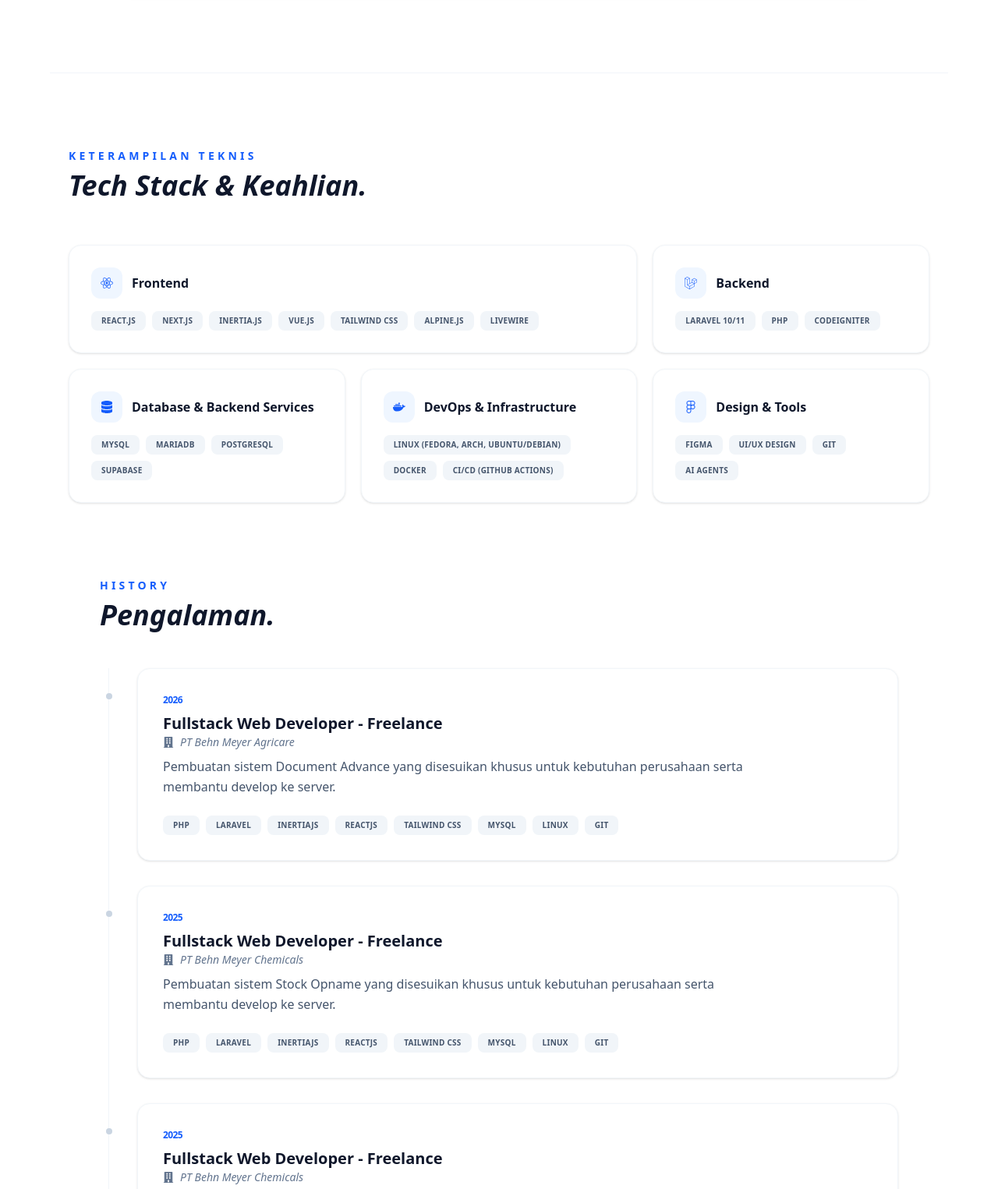
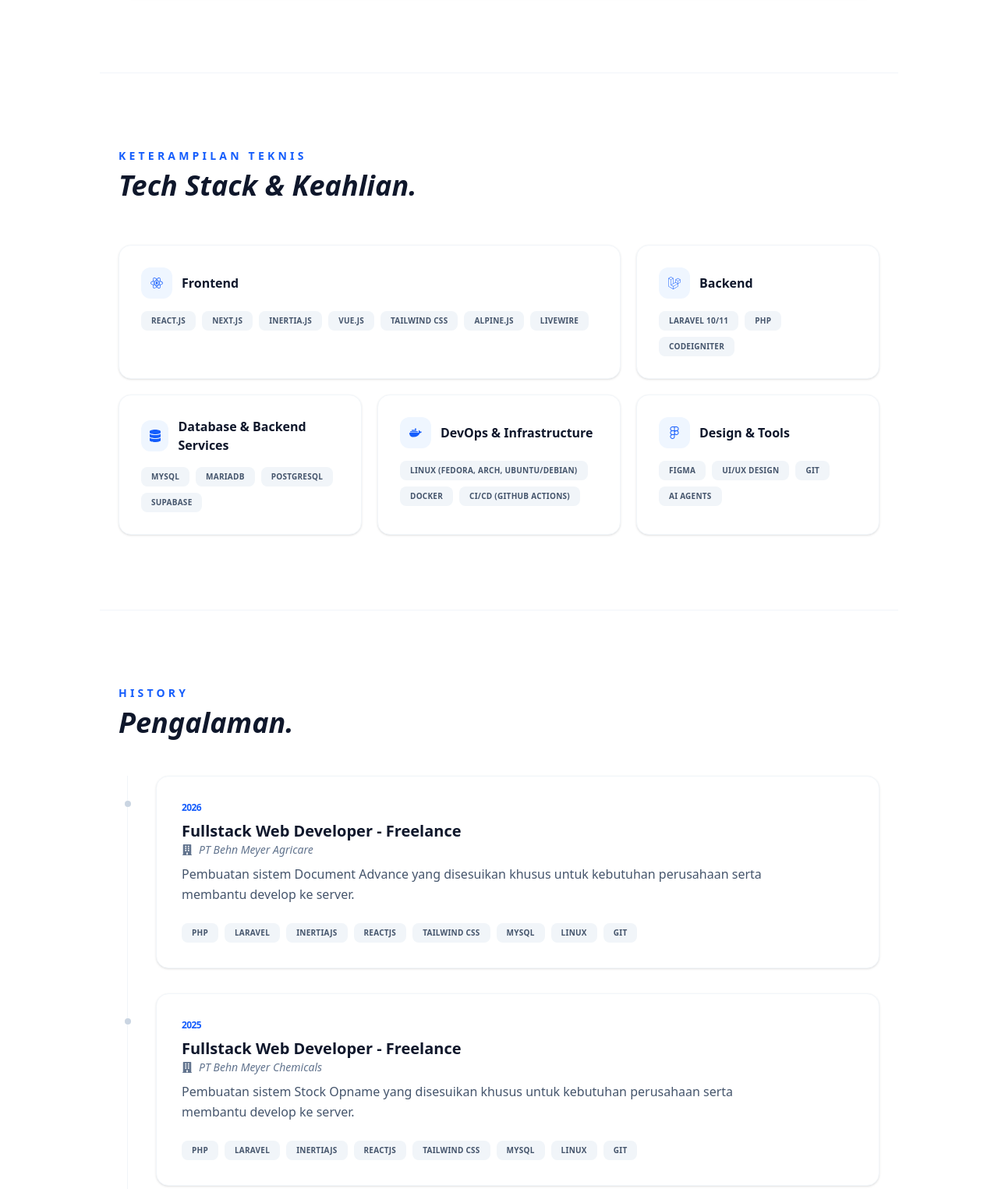
Before and after one commit to mridwane/mridwane.github.io, an Astro site: page / in a window 1280 px wide. Shown: the part 1471-2996 px from the top of the page at 78% size. Built offline with nearby package versions, Linux system fonts and the light colour scheme; Astro itself is replaced by a stand-in of ours.

Commit message:
style: standardize all section widths to max-w-5xl for consistency

```diff
--- a/src/components/Contact.astro
+++ b/src/components/Contact.astro
@@ -1,7 +1,7 @@
 ---
 // Kontak Section - Final Call to Action
 ---
-<section id="kontak" class="py-32 max-w-6xl mx-auto px-6 text-center overflow-hidden">
+<section id="kontak" class="py-32 max-w-5xl mx-auto px-6 text-center overflow-hidden">
   <div class="relative py-20 rounded-2xl bg-slate-50 dark:bg-slate-900/30 border border-slate-100 dark:border-blue-500/10" data-aos="zoom-in">
 
     <div class="absolute top-0 left-1/2 -translate-x-1/2 w-64 h-64 bg-blue-500/10 blur-[100px] pointer-events-none"></div>
--- a/src/components/Experience.astro
+++ b/src/components/Experience.astro
@@ -3,7 +3,7 @@ import experienceData from '../content/experience.ts';
 import { FaBuilding } from 'react-icons/fa';
 ---
 
-<section id="experience" class="max-w-5xl mx-auto">
+<section id="experience" class="max-w-5xl mx-auto px-6 py-24 border-t border-slate-100 dark:border-slate-900">
   <div class="mb-12 text-center md:text-left" data-aos="fade-right">
     <h2 class="text-sm font-bold tracking-[0.3em] text-blue-600 dark:text-blue-400 uppercase mb-2">History</h2>
     <h3 class="text-4xl font-black text-slate-900 italic dark:text-white">Pengalaman.</h3>
--- a/src/components/Skills.astro
+++ b/src/components/Skills.astro
@@ -31,7 +31,7 @@ const categories = [
 ];
 ---
 
-<section id="skills" class="max-w-6xl mx-auto px-6 py-24 border-t border-slate-100 dark:border-slate-900">
+<section id="skills" class="max-w-5xl mx-auto px-6 py-24 border-t border-slate-100 dark:border-slate-900">
   <div class="mb-14 text-center md:text-left" data-aos="fade-right">
     <h2 class="text-sm font-bold tracking-[0.3em] text-blue-600 dark:text-blue-400 uppercase mb-2">Keterampilan Teknis</h2>
     <h3 class="text-4xl font-black text-slate-900 italic dark:text-white">Tech Stack & Keahlian.</h3>
```
